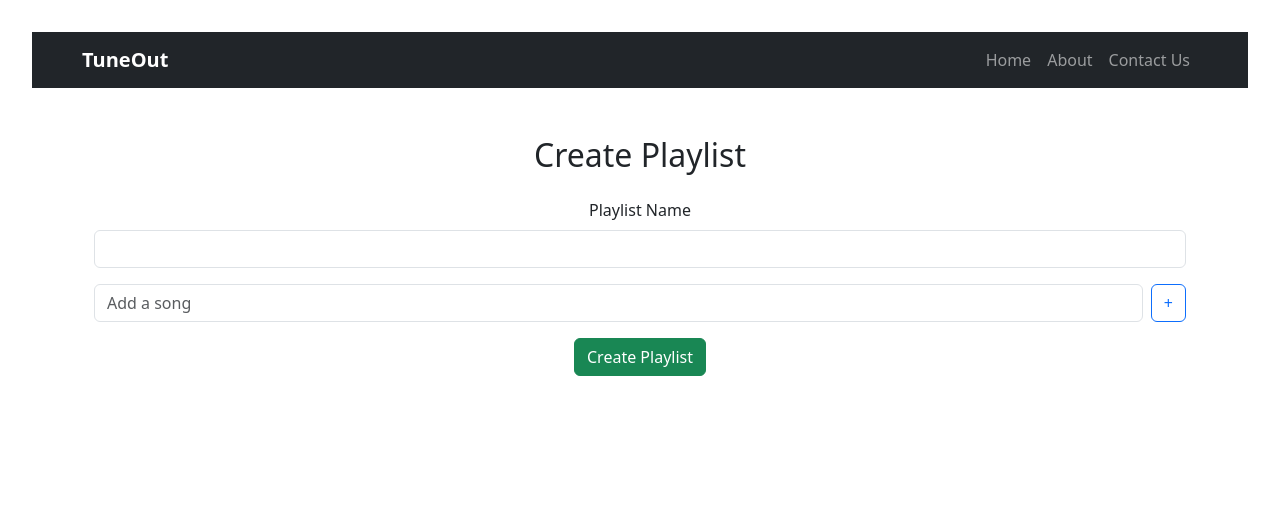
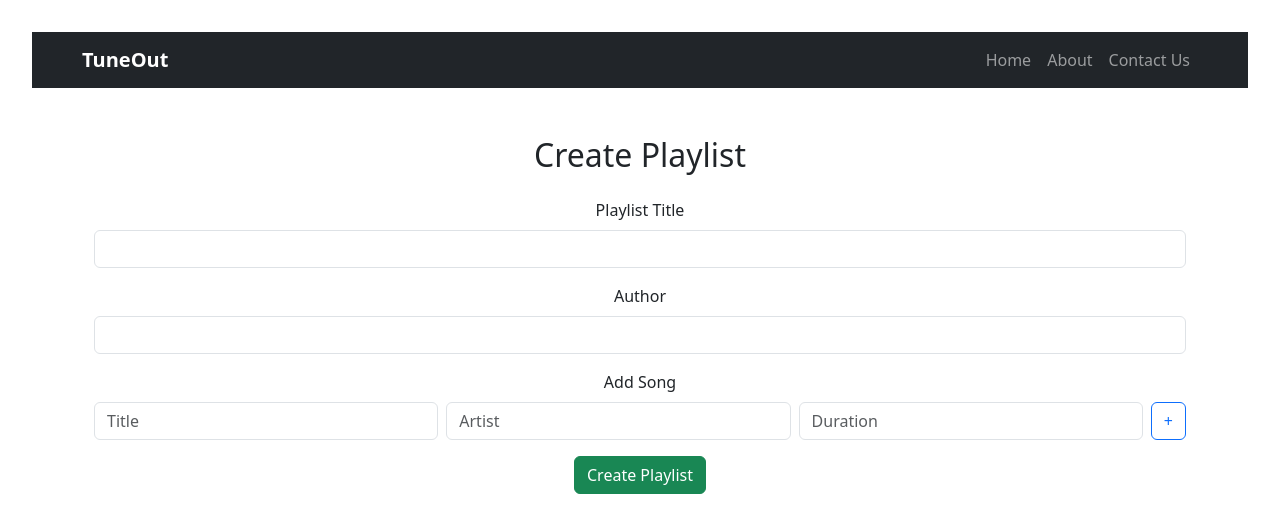
Before and after one commit to tmeth/TuneOut, a React (Vite) app in the folder TuneOut/: page /CreatePlaylist in a window 1280 px wide. Shown: the top 532 px of the page. Built offline with nearby package versions, Linux system fonts and the light colour scheme.

Commit message:
Updated structure for DynamoDB consistency

```diff
--- a/TuneOut/src/pages/CreatePlaylist.jsx
+++ b/TuneOut/src/pages/CreatePlaylist.jsx
@@ -2,15 +2,25 @@ import React, { useState } from 'react';
 
 const CreatePlaylist = () => {
   const [playlistName, setPlaylistName] = useState('');
-  const [songInput, setSongInput] = useState('');
+  const [playlistAuthor, setPlaylistAuthor] = useState('');
+  const [songTitle, setSongTitle] = useState('');
+  const [songArtist, setSongArtist] = useState('');
+  const [songDuration, setSongDuration] = useState('');
   const [songList, setSongList] = useState([]);
   const [response, setResponse] = useState(null);
   const [error, setError] = useState(null);
 
   const addSong = () => {
-    if (songInput.trim()) {
-      setSongList([...songList, songInput.trim()]);
-      setSongInput('');
+    if (songTitle && songArtist && songDuration) {
+      const newSong = {
+        title: songTitle.trim(),
+        artist: songArtist.trim(),
+        duration: songDuration.trim()
+      };
+      setSongList([...songList, newSong]);
+      setSongTitle('');
+      setSongArtist('');
+      setSongDuration('');
     }
   };
 
@@ -24,9 +34,11 @@ const CreatePlaylist = () => {
           'Content-Type': 'application/json'
         },
         body: JSON.stringify({
-          name: playlistName,
-          songs: songList
+        name: playlistName,
+        author: playlistAuthor,
+        songs: songList
         })
+
       });
 
       const data = await res.json();
@@ -44,7 +56,7 @@ const CreatePlaylist = () => {
       <h2 className="mb-4">Create Playlist</h2>
       <form onSubmit={handleSubmit}>
         <div className="mb-3">
-          <label className="form-label">Playlist Name</label>
+          <label className="form-label">Playlist Title</label>
           <input
             type="text"
             className="form-control"
@@ -54,21 +66,51 @@ const CreatePlaylist = () => {
           />
         </div>
 
-        <div className="mb-3 d-flex align-items-center">
+        <div className="mb-3">
+          <label className="form-label">Author</label>
           <input
             type="text"
-            className="form-control me-2"
-            placeholder="Add a song"
-            value={songInput}
-            onChange={(e) => setSongInput(e.target.value)}
+            className="form-control"
+            value={playlistAuthor}
+            onChange={(e) => setPlaylistAuthor(e.target.value)}
+            required
           />
-          <button type="button" className="btn btn-outline-primary" onClick={addSong}>+</button>
+        </div>
+
+        <div className="mb-3">
+          <label className="form-label">Add Song</label>
+          <div className="d-flex flex-column flex-md-row gap-2">
+            <input
+              type="text"
+              className="form-control"
+              placeholder="Title"
+              value={songTitle}
+              onChange={(e) => setSongTitle(e.target.value)}
+            />
+            <input
+              type="text"
+              className="form-control"
+              placeholder="Artist"
+              value={songArtist}
+              onChange={(e) => setSongArtist(e.target.value)}
+            />
+            <input
+              type="text"
+              className="form-control"
+              placeholder="Duration"
+              value={songDuration}
+              onChange={(e) => setSongDuration(e.target.value)}
+            />
+            <button type="button" className="btn btn-outline-primary" onClick={addSong}>+</button>
+          </div>
         </div>
 
         {songList.length > 0 && (
           <ul className="list-group mb-3">
             {songList.map((song, index) => (
-              <li key={index} className="list-group-item">{song}</li>
+              <li key={index} className="list-group-item">
+                {song.title} by {song.artist} ({song.duration})
+              </li>
             ))}
           </ul>
         )}
```
